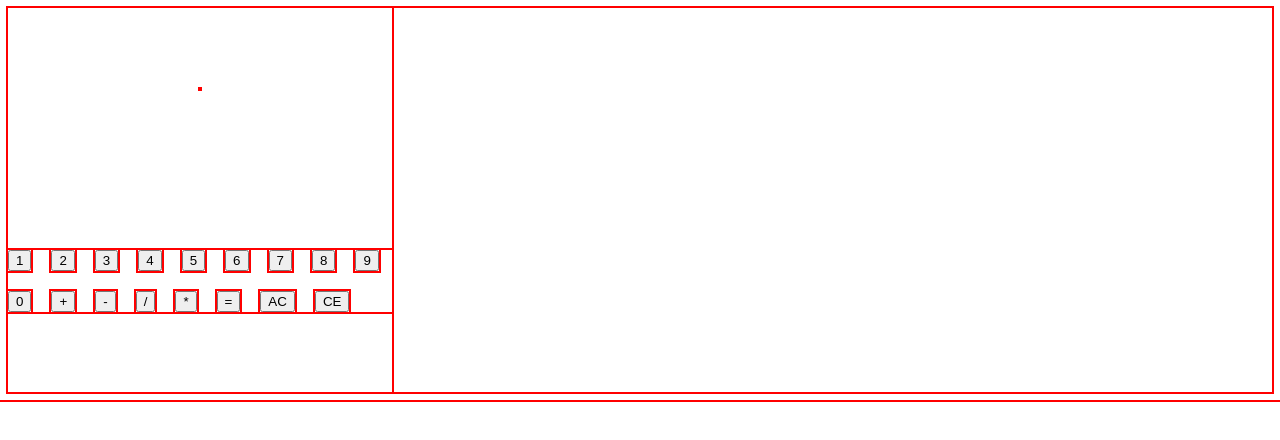
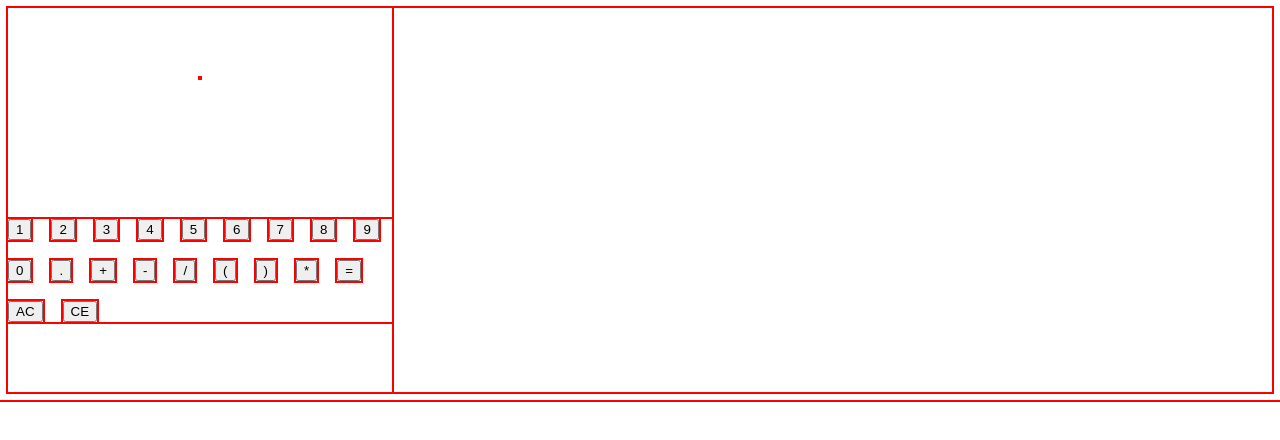
Before and after one commit to Mic-Tyson/calculator, a plain HTML site: page index.html in a window 1280 px wide. Drawn offline with Linux system fonts and the light colour scheme.

Commit message:
add bracket & decimal buttons

```diff
--- a/index.html
+++ b/index.html
@@ -23,9 +23,12 @@
             <button class="N" value="8">8</button>
             <button class="N" value="9">9</button>
             <button class="N" value="0">0</button>
+            <button class="N" value=".">.</button>
             <button class="O" value="+">+</button>
             <button class="O" value="-">-</button>
             <button class="O" value="/">/</button>
+            <button class="N" value="&lpar;">&lpar;</button>
+            <button class="N" value="&rpar;">&rpar;</button>
             <button class="O" value="*">*</button>
             <button class="=" value="=">=</button>
             <button class="AC" value="AC">AC</button>
```
